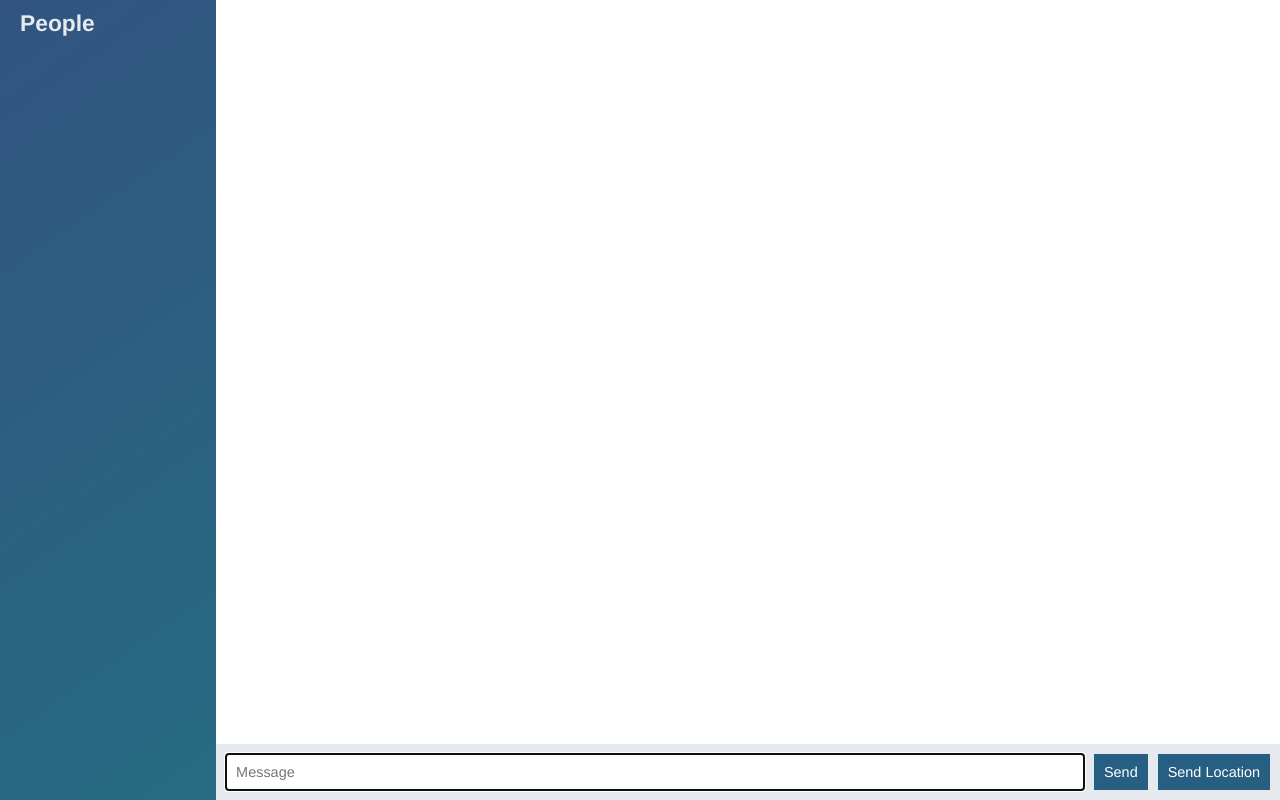
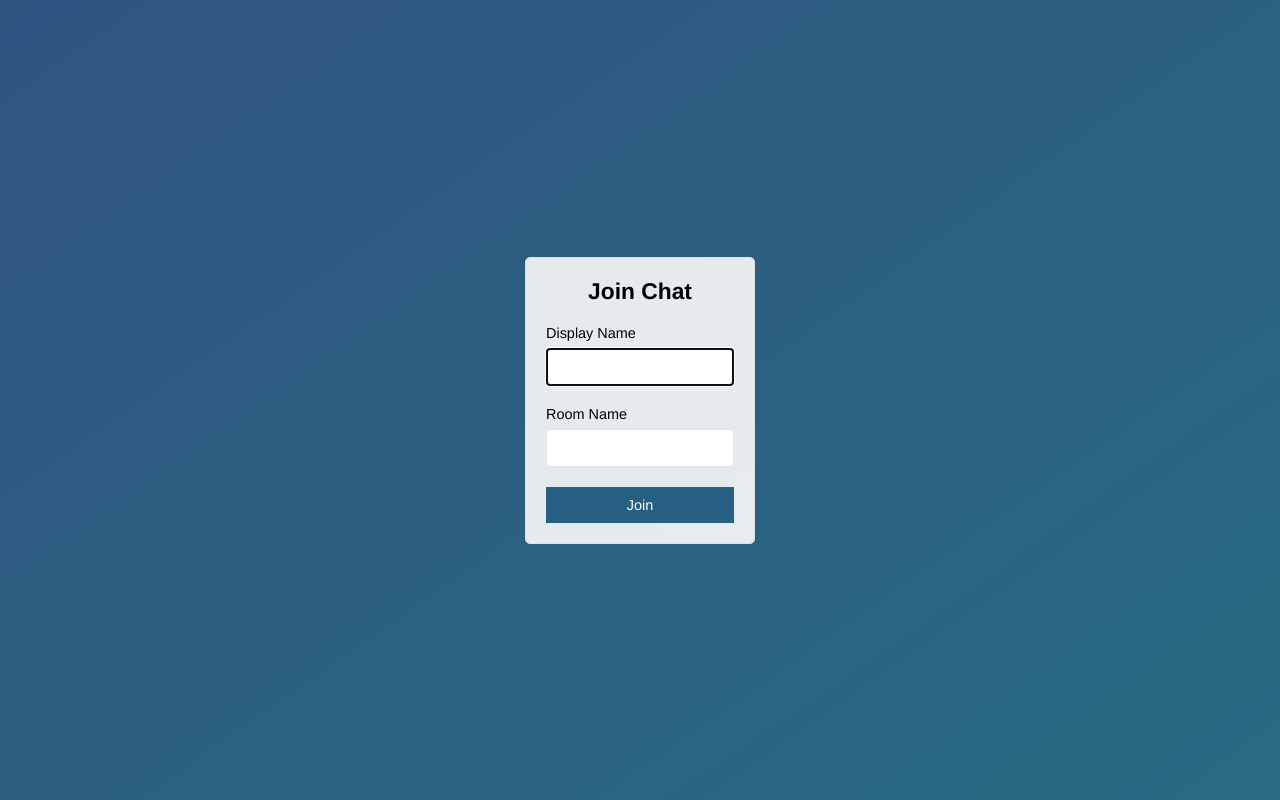
Before and after one commit to jeh5256/node-chat-app, a website: page public/index.html in a window 1280 px wide. Drawn offline with nearby package versions, Linux system fonts and the light colour scheme; no server answers.

Commit message:
Add join page that submits to chat page

```diff
--- a/public/index.html
+++ b/public/index.html
@@ -1,57 +1,29 @@
-<!DOCTYPE html>
+<!DOCTYPE>
 <html>
     <head>
-        <meta charset="utf-8">
+        <meta charset="utf-8" >
+        <meta name="viewport" content="width=device-width, initial-scale=1, user-scalable=no">
+        <title>Join | Chatapp</title>
         <link rel="stylesheet" href="/css/styles.css" />
     </head>
-    <body class="chat">
-        <div class="chat__sidebar">
-            <h3>People</h3>
-            <div id="users">
-
-            </div>
+    <body class="centered-form">
+        <div class="centered-form__form">
+            <form action="/chat.html">
+                <div class="form-field">
+                    <h3>Join Chat</h3>
+                </div>
+                <div class="form-field">
+                    <label>Display Name</label>
+                    <input type="text" name="name" autofocus>
+                </div>
+                <div class="form-field">
+                    <label>Room Name</label>
+                    <input type="text" name="room">
+                </div>
+                <div class="form-field">
+                    <button>Join</button>
+                </div>
+            </form>
         </div>
-
-        <div class="chat__main">
-            <ol id="messages" class="chat__messages"></ol>
-            <div class="chat__footer">
-                <form id="message-form">
-                    <input type="text" name="message" placeholder="Message" autofocus autocomplete="off"/>
-                    <button>Send</button>
-                </form>
-                <button id="send-location">Send Location</button>
-            </div>
-
-        </div>
-
-        <script id="message-template" type="text/template">
-            <li class="message">
-                <div class="message__title">
-                    <h4> {{ from }} </h4>
-                    <span> {{ createdAt }} </span>
-                </div>
-                <div class="message__body">
-                    <p> {{ text }} </p>
-                </div>
-            </li>
-        </script>
-
-        <script id="location-message-template" type="text/template">
-            <li class="message">
-                <div class="message__title">
-                    <h4> {{ from }} </h4>
-                    <span> {{ createdAt }} </span>
-                </div>
-                <div class="message__body">
-                    <p><a href=" {{url}} " target="_blank">Current Location</a></p>
-                </div>
-            </li>
-        </script>
-
-        <script src="socket.io/socket.io.js"></script>
-        <script src="/js/libs/jquery-3.3.1.min.js"></script>
-        <script src="/js/libs/moment.js"></script>
-        <script src="/js/libs/mustache.js"></script>
-        <script src="/js/index.js"></script>
     </body>
 </html>
```
Also changed, not shown: public/chat.html (added, +59 -0 lines), public/js/chat.js (renamed from public/js/index.js).
